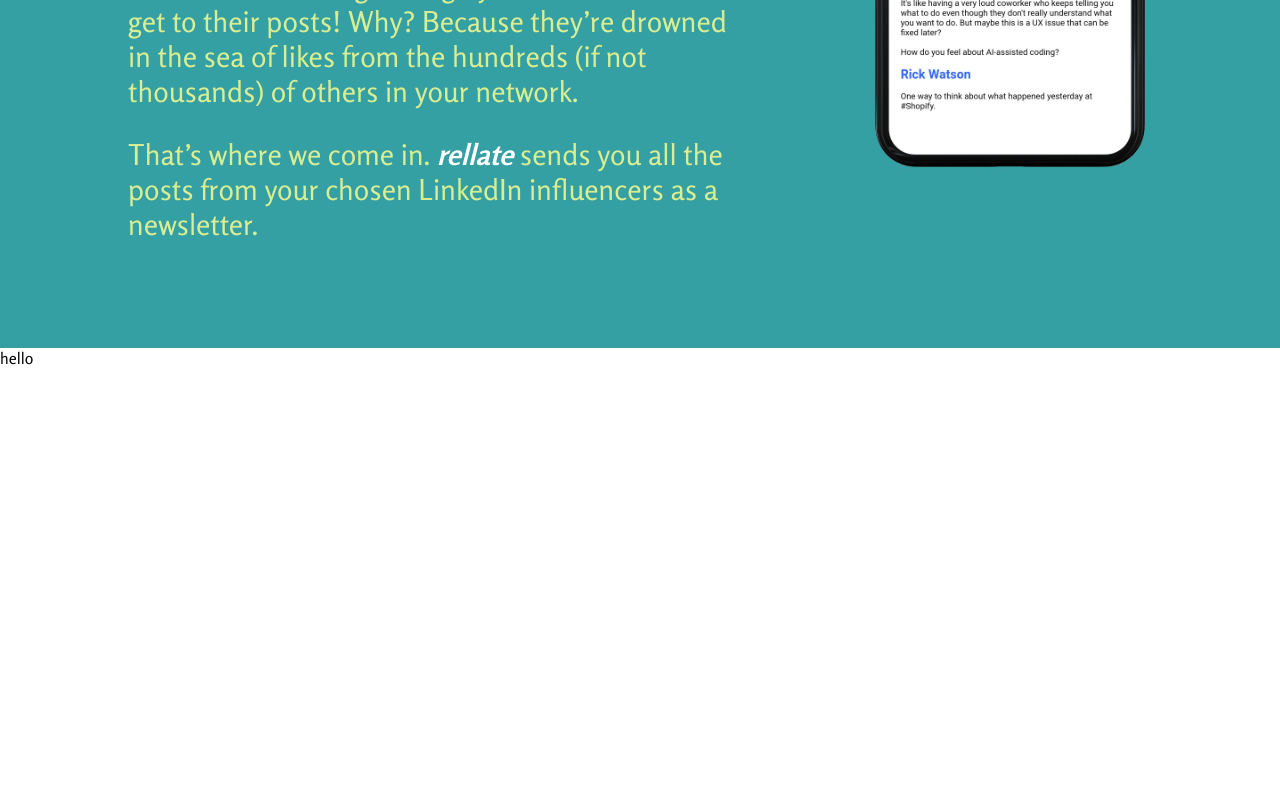
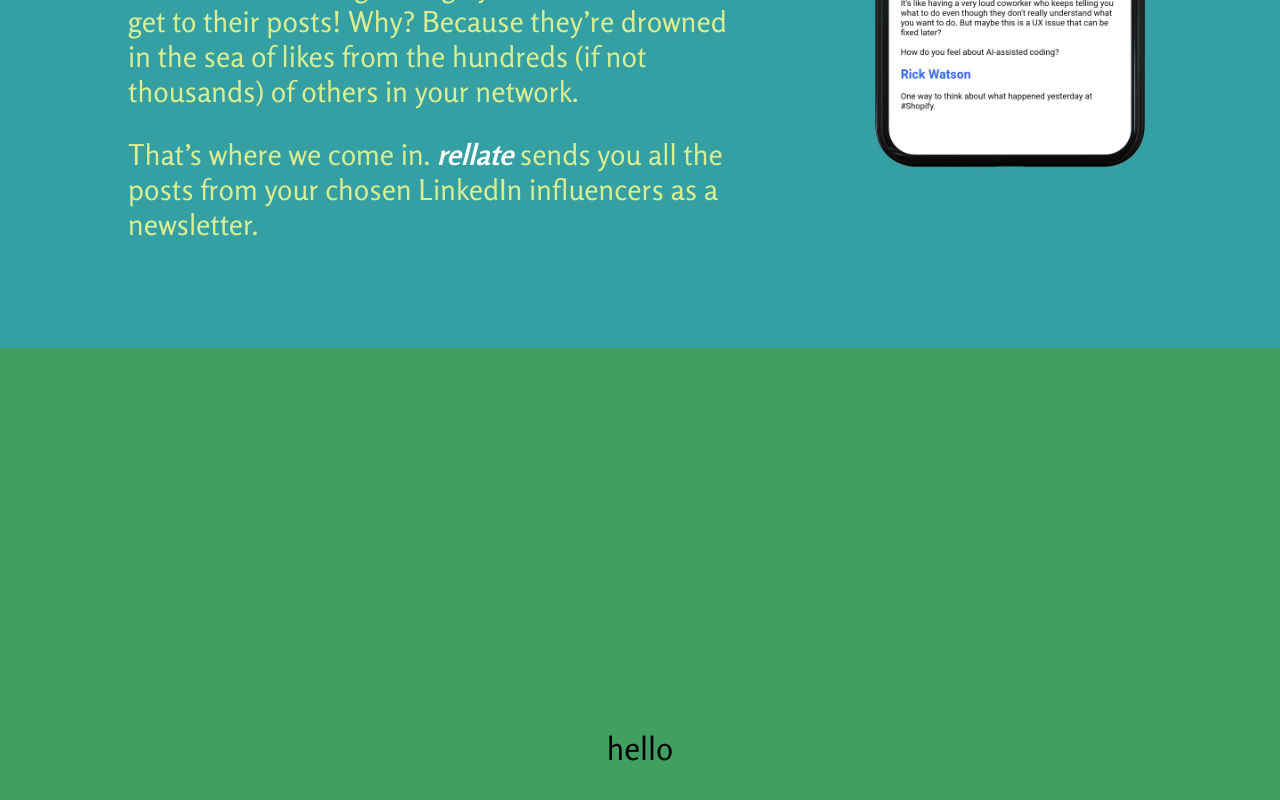
Before and after one commit to mihailthebuilder/rellate-frontend, a React (Create React App) app: page / in a window 1280 px wide. Shown: the part 590-1390 px from the top of the page. Before the commit the page ends 958 px from the top, so only its background shows below. Built offline with nearby package versions, Linux system fonts and the light colour scheme.

Commit message:
form section styling start

```diff
--- a/src/App/Form/index.scss
+++ b/src/App/Form/index.scss
@@ -1 +1,11 @@
 @import "../../resources/variables.scss";
+
+section.form {
+  background: $green-shamrock;
+  font-size: 2rem;
+  height: 100vh;
+  display: flex;
+  flex-direction: column;
+  justify-content: center;
+  align-items: center;
+}
```
